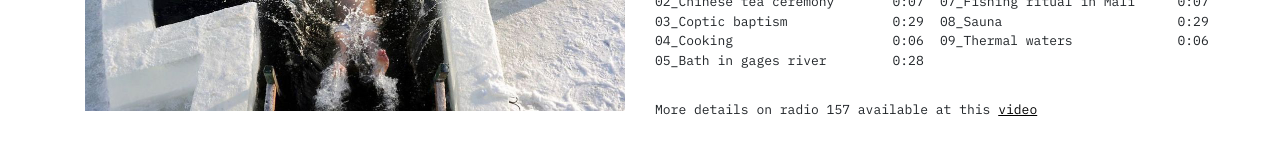
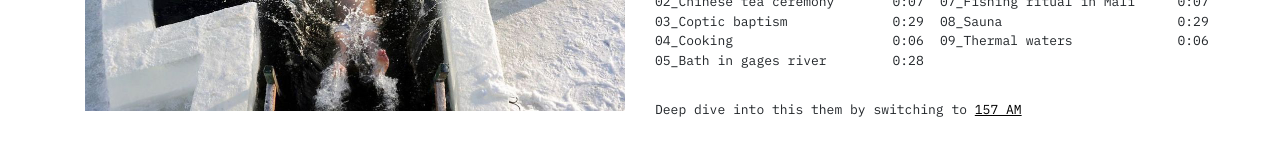
Before and after one commit to waterfrequencies/waterfrequencies.github.io, a plain HTML site: page 004_FM.html in a window 1280 px wide. Shown: the part 537-692 px from the top of the page. Drawn offline with nearby package versions, Linux system fonts and the light colour scheme.

Commit message:
Update 004_FM.html

```diff
--- a/004_FM.html
+++ b/004_FM.html
@@ -65,7 +65,7 @@
                    <div id="traccesx" class="col-md-1 col-4">0:25 <br> 0:07 <br> 0:29 <br> 0:06 <br> 0:28<br>  </div>
             <div id="traccedx" class="col-md-5 col-8">06_Coffe making <br> 07_Fishing ritual in Mali <br> 08_Sauna<br> 09_Thermal waters <br> <div id="tracciavuota">10_none </div></div>
                 <div id="traccesx" class="col-md-1 col-4">0:25 <br> 0:07 <br> 0:29 <br> 0:06 <br> <br>  </div></div>
-              <div class="row" style="padding-left: 15px;"> <h5 class="am"> More details on radio 157 available at this <a  class="link" href="https://www.youtube.com/watch?v=sE7bRZXUTPA&feature=youtu.be"> video </a> </h5> </div>
+              <div class="row" style="padding-left: 15px;"> <h5 class="am"> Deep dive into this them by switching to <a  class="link" href="https://www.youtube.com/watch?v=sE7bRZXUTPA&feature=youtu.be"> 157 AM </a> </h5> </div>
           </div>
           </div>
 
```
